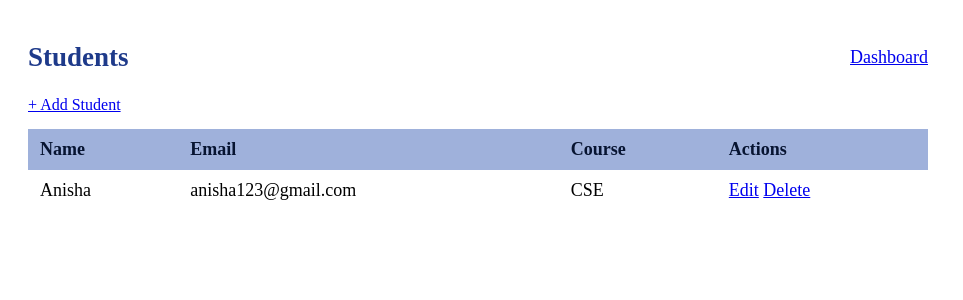
After one commit to Anisha-patel/flask-authentication-system, a Flask app: page /students in a window 1280 px wide. The commit adds this page. Shown: the top 300 px of the page, without its empty margins (0-963 px from the left). Run offline with Flask 3, Linux system fonts and the light colour scheme; a user stored in the database is signed in; data comes from the database, SQL or seed files in the repository; both versions use the stored data as it was after the commit.

Commit message:
Add Task 3: CRUD operations for student management

```diff
--- a/app.py
+++ b/app.py
@@ -57,6 +57,71 @@ def home():
         return redirect('/dashboard')
     return redirect('/login')
 
+@app.route('/add-student', methods=['GET', 'POST'])
+def add_student():
+    if 'user' not in session:
+        return redirect('/login')
+
+    if request.method == 'POST':
+        name = request.form['name']
+        email = request.form['email']
+        course = request.form['course']
+
+        db = get_db()
+        db.execute(
+            "INSERT INTO students (name, email, course) VALUES (?, ?, ?)",
+            (name, email, course)
+        )
+        db.commit()
+        db.close()
+        return redirect('/students')
+
+    return render_template('add_student.html')
+
+
+@app.route('/students')
+def students():
+    if 'user' not in session:
+        return redirect('/login')
+
+    db = get_db()
+    data = db.execute("SELECT * FROM students").fetchall()
+    return render_template('student.html', students=data)
+
+
+@app.route('/edit/<int:id>', methods=['GET', 'POST'])
+def edit_student(id):
+    if 'user' not in session:
+        return redirect('/login')
+
+    db = get_db()
+    student = db.execute(
+        "SELECT * FROM students WHERE id = ?", (id,)).fetchone()
+    if request.method == 'POST':
+        db.execute(
+            "UPDATE students SET name=?, email=?, course=? WHERE id=?",
+            (
+                request.form['name'],
+                request.form['email'],
+                request.form['course'],
+                id
+            )
+        )
+        db.commit()
+        return redirect('/students')
+    return render_template('edit_student.html', student=student)
+
+
+@app.route('/delete/<int:id>')
+def delete_student(id):
+    if 'user' not in session:
+        return redirect('/login')
+
+    db = get_db()
+    db.execute("DELETE FROM students WHERE id=?", (id,))
+    db.commit()
+    db.close()
+    return redirect('/students')
 
 if __name__ == '__main__':
     app.run(debug=True)
--- a/static/style.css
+++ b/static/style.css
@@ -46,3 +46,35 @@ button {
 button:hover {
     background: #1e3a8a;
 }
+.container {
+    background: white;
+    padding: 10px 10px;
+    max-width:900px;;
+    margin: 10px;
+}
+table {
+    width: 100%;
+    max-width: 900px;
+    margin: 15px auto;
+    border-collapse: collapse;
+    background: white;
+}
+
+th, td {
+    text-align: left;
+    padding: 10px 12px;
+    font-size: 18px;
+}
+
+th {
+    background: #9fb1db;
+    color: #071431;
+}
+
+.top-bar {
+    display: flex;
+    justify-content: space-between;
+    align-items: center;
+    max-width: 900px;
+    font-size:18px;
+}
--- /dev/null
+++ b/templates/student.html
@@ -0,0 +1,35 @@
+<!DOCTYPE html>
+<html lang="en">
+<head>
+    <title>Students</title>
+    <link rel="stylesheet" href="/static/style.css">
+</head>
+<body>
+    <div class="container">
+        <div class="top-bar">
+            <h2>Students</h2>
+            <a href="/dashboard">Dashboard</a>
+        </div>
+        <a href="/add-student">+ Add Student</a>
+        <table>
+            <tr>
+                <th>Name</th>
+                <th>Email</th>
+                <th>Course</th>
+                <th>Actions</th>
+            </tr>
+            {% for s in students %}
+            <tr>
+                <td>{{ s['name'] }}</td>
+                <td>{{ s['email'] }}</td>
+                <td>{{ s['course'] }}</td>
+                <td class="actions">
+                    <a href="/edit/{{ s['id'] }}">Edit</a>
+                    <a href="/delete/{{ s['id'] }}">Delete</a>
+                </td>
+            </tr>
+            {% endfor %}
+        </table>
+    </div>
+</body>
+</html>
```
Also changed, not shown: templates/add_student.html (added, +28 -0 lines), templates/edit_student.html (added, +26 -0 lines), database.db.
